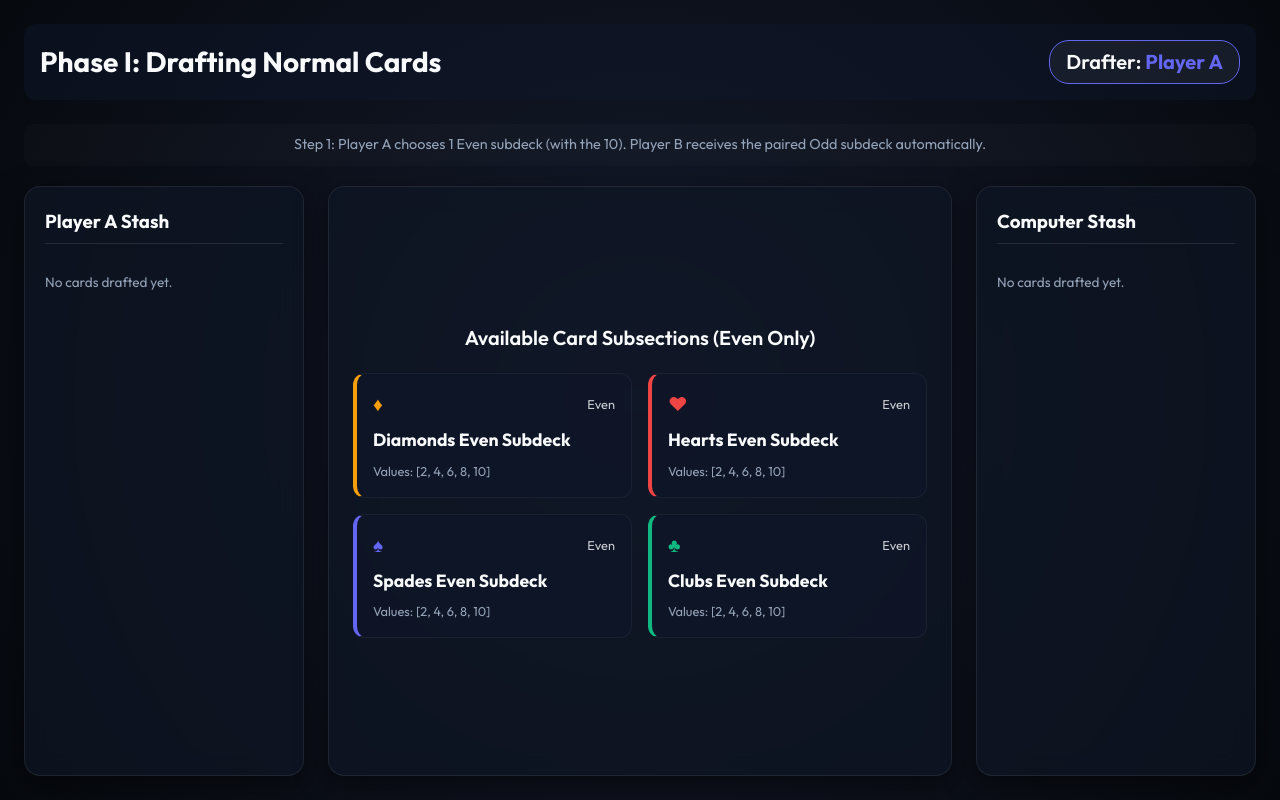
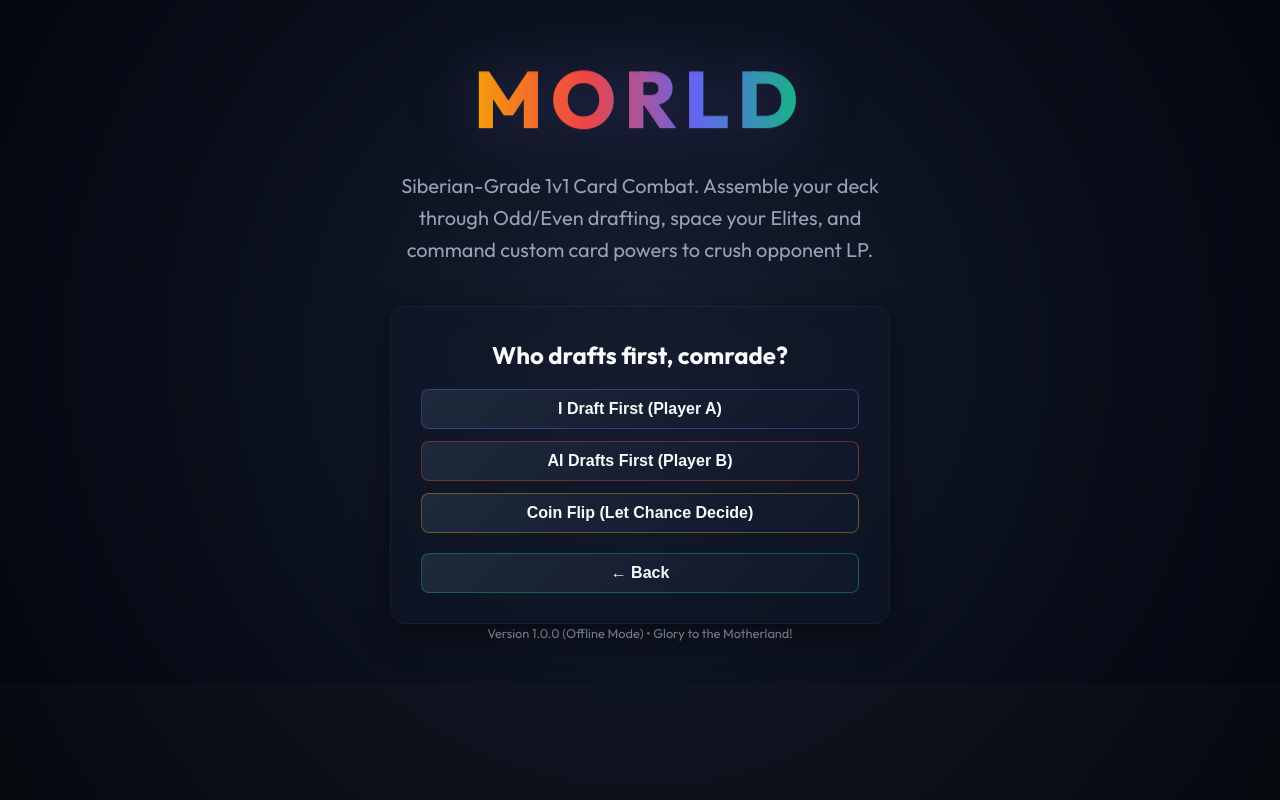
Before and after one commit to yoan-the-human/Lit-Elite, a React (Vite) app: page / in a window 1280 px wide. Both pictures are taken after a click on the element 795 px from the left and 410 px from the top of the page. Built offline with nearby package versions, Linux system fonts and the light colour scheme.

Commit message:
bug: ai now picks correctly and elite cards show

```diff
--- a/src/App.jsx
+++ b/src/App.jsx
@@ -71,6 +71,7 @@ function playSound(type) {
 export default function App() {
   const [gameState, setGameState] = useState(null);
   const [isTurnHandoffActive, setIsTurnHandoffActive] = useState(false);
+  const [showAiFirstChoice, setShowAiFirstChoice] = useState(false);
 
   // Trigger sound when card counts change (for draws) or logs update
   useEffect(() => {
@@ -91,13 +92,25 @@ export default function App() {
   }, [gameState?.logs?.length]);
 
   // Start game action
-  const handleStartGame = (mode) => {
-    // Coin flip for starting player
-    const startingPlayer = Math.random() < 0.5 ? 'A' : 'B';
+  const handleStartGame = (mode, forcedStartingPlayer = null) => {
+    let startingPlayer = forcedStartingPlayer;
+    let methodMsg = "";
+    if (mode === 'ai') {
+      if (!startingPlayer) {
+        startingPlayer = Math.random() < 0.5 ? 'A' : 'B';
+        methodMsg = `Coin flipped: ${startingPlayer === 'A' ? 'Player A' : 'Computer (AI)'} goes first!`;
+      } else {
+        methodMsg = `${startingPlayer === 'A' ? 'Player A' : 'Computer (AI)'} starts the draft.`;
+      }
+    } else {
+      startingPlayer = Math.random() < 0.5 ? 'A' : 'B';
+      methodMsg = `Coin flipped: ${startingPlayer === 'A' ? 'Player A' : 'Player B'} goes first!`;
+    }
     const state = getInitialGameState(mode, startingPlayer);
 
-    state.logs.push(`Coin flipped: ${startingPlayer === 'A' ? 'Player A' : 'Player B'} goes first!`);
+    state.logs.push(methodMsg);
     setGameState(state);
+    setShowAiFirstChoice(false);
   };
 
   // Draft Phase Actions
@@ -229,16 +242,36 @@ export default function App() {
           Siberian-Grade 1v1 Card Combat. Assemble your deck through Odd/Even drafting, space your Elites, and command custom card powers to crush opponent LP.
         </p>
 
+        {showAiFirstChoice ? (
+          <div className="glass-panel mode-card" style={{ maxWidth: '500px', width: '100%', cursor: 'default' }}>
+            <h3 style={{ marginBottom: '16px', color: 'var(--text-bright)' }}>Who drafts first, comrade?</h3>
+            <div style={{ display: 'flex', flexDirection: 'column', gap: '12px' }}>
+              <button className="btn-premium btn-spades" style={{ justifyContent: 'center' }} onClick={() => handleStartGame('ai', 'A')}>
+                I Draft First (Player A)
+              </button>
+              <button className="btn-premium btn-hearts" style={{ justifyContent: 'center' }} onClick={() => handleStartGame('ai', 'B')}>
+                AI Drafts First (Player B)
+              </button>
+              <button className="btn-premium btn-diamonds" style={{ justifyContent: 'center' }} onClick={() => handleStartGame('ai', null)}>
+                Coin Flip (Let Chance Decide)
+              </button>
+              <button className="btn-premium btn-clubs" style={{ marginTop: '8px', justifyContent: 'center' }} onClick={() => setShowAiFirstChoice(false)}>
+                ← Back
+              </button>
+            </div>
+          </div>
+        ) : (
           <div className="mode-choices">
             <div className="glass-panel mode-card" onClick={() => handleStartGame('hotseat')}>
               <h3>Pass & Play (Hotseat)</h3>
               <p>1v1 battle on the same computer. Full screen blockers hide hands between turns.</p>
             </div>
-          <div className="glass-panel mode-card" onClick={() => handleStartGame('ai')}>
+            <div className="glass-panel mode-card" onClick={() => setShowAiFirstChoice(true)}>
               <h3>Vs Computer (AI)</h3>
               <p>Play against the custom automated AI player. Perfect for testing and practicing.</p>
             </div>
           </div>
+        )}
 
         <div style={{ color: 'var(--text-dim)', fontSize: '0.8rem' }}>
           Version 1.0.0 (Offline Mode) • Glory to the Motherland!
--- a/src/game/aiOpponent.js
+++ b/src/game/aiOpponent.js
@@ -1,4 +1,4 @@
-import { playNormalCard, playEliteCard, playUnderlayAce, executeCombat, executeAttackPlayer, healCharacter, endTurn } from './gameEngine';
+import { playNormalCard, playEliteCard, playUnderlayAce, executeCombat, executeAttackPlayer, healCharacter, endTurn } from './gameEngine.js';
 
 // Main AI trigger called during the gameplay loop when it is B's turn
 export function runAiGameplayTurn(state, updateStateCallback) {
--- a/src/game/gameEngine.js
+++ b/src/game/gameEngine.js
@@ -1,4 +1,4 @@
-import { SUBSECTIONS, createCard, buildDeck, getPairedSubsectionId, generateElites } from './deckBuilder';
+import { SUBSECTIONS, createCard, buildDeck, getPairedSubsectionId, generateElites } from './deckBuilder.js';
 
 export function getInitialGameState(mode = 'hotseat', startingPlayer = 'A') {
   return {
@@ -8,6 +8,7 @@ export function getInitialGameState(mode = 'hotseat', startingPlayer = 'A') {
 
     // Draft state
     draft: {
+      startingPlayer, // Track who starts draft first
       availableSubsections: [...SUBSECTIONS],
       currentDrafter: startingPlayer, // 'A' or 'B'
       step: 1, // 1 to 4 for normal draft
@@ -176,17 +177,20 @@ export function draftNormalSubsection(state, subsectionId) {
 
   logEvent(state, `${currentDrafter === 'A' ? 'Player A' : 'Player B'} drafted Even subsection ${selectedSub.id.split('_')[0].toUpperCase()}. Paired Odd goes to other player.`);
 
-  // Advancing steps
+  const starter = draftState.startingPlayer || 'A';
+  const follower = starter === 'A' ? 'B' : 'A';
+
+  // Advancing steps dynamically
   if (draftState.step === 1) {
     draftState.step = 2;
-    draftState.currentDrafter = 'B';
+    draftState.currentDrafter = follower;
   } else if (draftState.step === 2) {
-    // Step 2 needs 2 selections by B
+    // Step 2 needs 2 selections by follower
     const remainingEvens = draftState.availableSubsections.filter(s => s.type === 'even');
     if (remainingEvens.length === 2) {
-      draftState.currentDrafter = 'B'; // Need 1 more choice from B
+      draftState.currentDrafter = follower; // Need 1 more choice from follower
     } else {
-      // B finished drafting both. Now auto-assign last Even to Player A
+      // Follower finished drafting both. Now auto-assign last Even to starter
       const lastEven = remainingEvens[0];
       const lastPairedId = getPairedSubsectionId(lastEven.id);
       const lastPair = draftState.availableSubsections.find(s => s.id === lastPairedId);
@@ -194,10 +198,15 @@ export function draftNormalSubsection(state, subsectionId) {
       const lastEvenCards = lastEven.cards.map(v => createCard(lastEven.suit, v, false));
       const lastOddCards = lastPair.cards.map(v => createCard(lastPair.suit, v, false));
 
-      draftState.playerANormals.push(...lastEvenCards);
-      draftState.playerBNormals.push(...lastOddCards);
+      if (starter === 'A') {
+        draftState.playerANormals.push(...lastEvenCards);
+        draftState.playerBNormals.push(...lastOddCards);
+      } else {
+        draftState.playerBNormals.push(...lastEvenCards);
+        draftState.playerANormals.push(...lastOddCards);
+      }
 
-      logEvent(state, `Player A automatically receives remaining Even subsection ${lastEven.id.split('_')[0].toUpperCase()}. Paired Odd goes to Player B.`);
+      logEvent(state, `${starter === 'A' ? 'Player A' : 'Player B'} automatically receives remaining Even subsection ${lastEven.id.split('_')[0].toUpperCase()}. Paired Odd goes to ${follower === 'A' ? 'Player A' : 'Player B'}.`);
 
       // Clear pool
       draftState.availableSubsections = [];
@@ -205,8 +214,8 @@ export function draftNormalSubsection(state, subsectionId) {
       // Transition to Elites!
       state.phase = 'DRAFT_ELITE';
       draftState.currentEliteCategory = null; // Any category can be selected first
-      draftState.eliteCategorySelector = 'A'; // A starts picking first normal and first elite
-      draftState.currentDrafter = 'A';
+      draftState.eliteCategorySelector = starter; // Starter of normal cards starts again in elite cards!
+      draftState.currentDrafter = starter;
       draftState.eliteDraftStep = 1;
     }
   }
@@ -365,12 +374,14 @@ function initializeGameDecks(state) {
   drawInitialHand(state, 'B');
 
   state.phase = 'GAMEPLAY';
-  state.activePlayer = 'A';
+  const gameplayStarter = state.draft.startingPlayer || 'A';
+  state.activePlayer = gameplayStarter;
   state.turnCount = 1;
 
-  logEvent(state, "Game initialized! Starting hand drawn (no Elites). Turn 1 starts for Player A.");
+  const starterName = gameplayStarter === 'A' ? 'Player A' : (state.mode === 'ai' ? 'Computer (AI)' : 'Player B');
+  logEvent(state, `Game initialized! Starting hand drawn (no Elites). Turn 1 starts for ${starterName}.`);
 
-  // Start Turn for A
+  // Start Turn for starter
   startTurn(state);
 }
 
```
Lines whose indentation alone changed are shown as unchanged.
